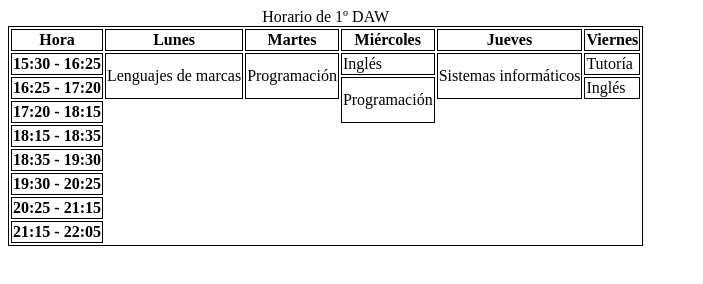
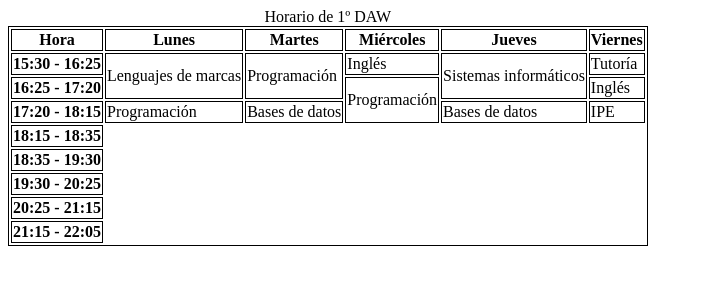
Before and after one commit to Carlosanton2233/Tarea-1.11, a plain HTML site: page index.html in a window 1280 px wide. Shown: the whole page, without its empty margins (0-703 px from the left). Drawn offline with Linux system fonts and the light colour scheme.

Commit message:
3º hora

```diff
--- a/index.html
+++ b/index.html
@@ -43,6 +43,10 @@
         </tr>
         <tr>
             <th>17:20 - 18:15</th>
+            <td>Programación</td>
+            <td>Bases de datos</td>
+            <td>Bases de datos</td>
+            <td>IPE</td>
         </tr>
         <tr>
             <th>18:15 - 18:35</th>
```
